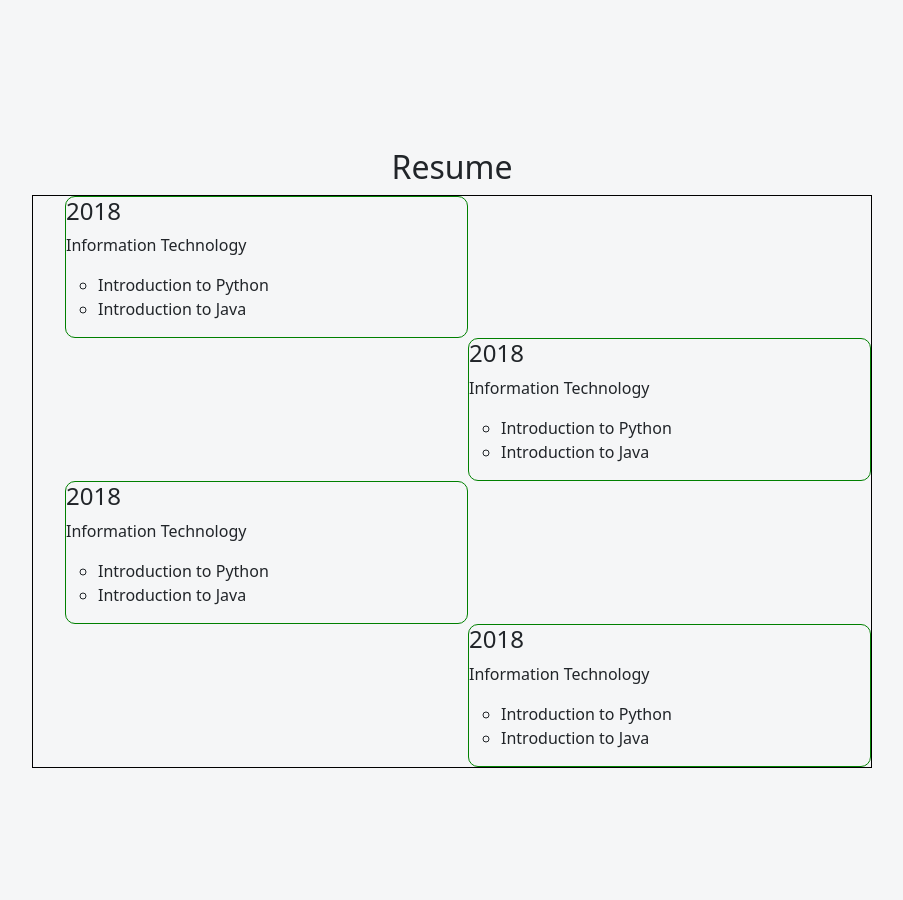
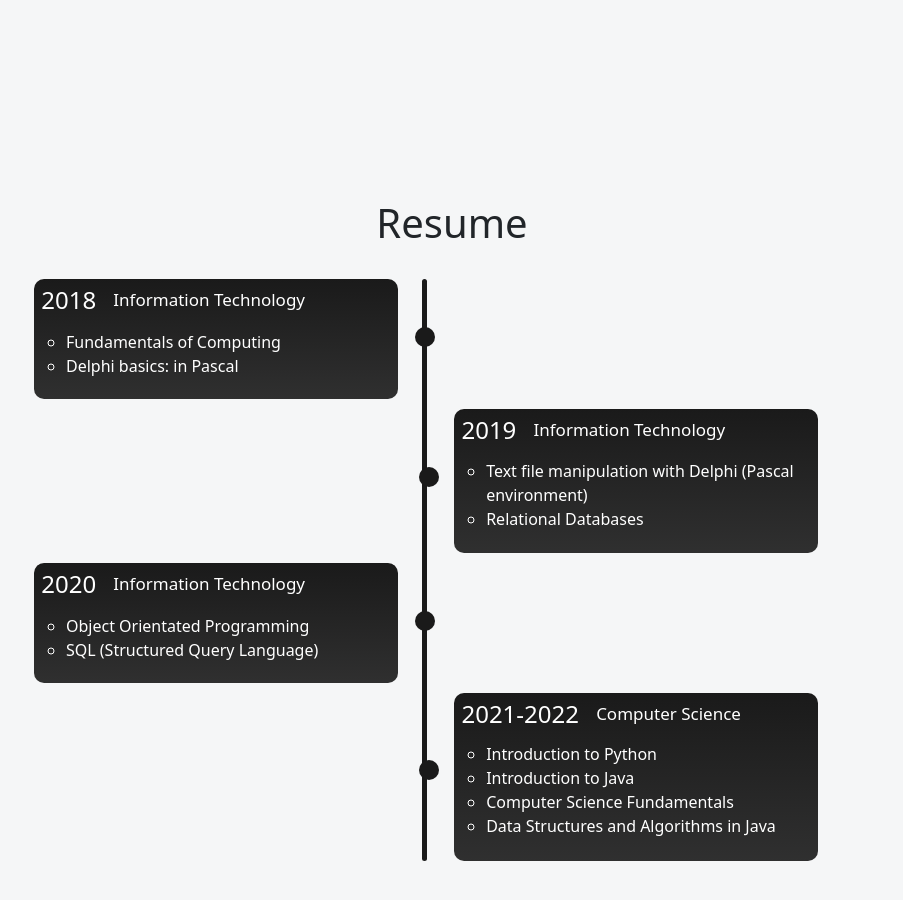
Before and after one commit to Lazola2/Portfolio, a plain HTML site: page index.html in a window 1280 px wide. Shown: the part 706-1606 px from the top of the page, without its empty margins (188-1091 px from the left). Before the commit the page ends 1528 px from the top, so only its background shows below. Drawn offline with nearby package versions, Linux system fonts and the light colour scheme.

Commit message:
Added more styling to the resume section

```diff
--- a/index.html
+++ b/index.html
@@ -9,18 +9,21 @@
     <link rel="stylesheet" href="https://cdn.jsdelivr.net/npm/bootstrap@5.2.0/dist/css/bootstrap.min.css"
         integrity="sha384-gH2yIJqKdNHPEq0n4Mqa/HGKIhSkIHeL5AyhkYV8i59U5AR6csBvApHHNl/vI1Bx" crossorigin="anonymous">
     <link rel="stylesheet" href="https://cdn.jsdelivr.net/npm/bootstrap-icons@1.3.0/font/bootstrap-icons.css">
-    <link rel='stylesheet' type='text/css' media='screen' href='style.css'>
+    <link rel='stylesheet' type='text/css' media='screen' href='styles/style.css'>
 </head>
 
 <body>
     <!-- header -->
     <header>
         <a href="#home">
-            <i class="bi bi-code-slash"></i>
+            <div class="logo">
+                <i class="bi bi-code-slash"></i>
+                <h3>Coder</h3>
+            </div>
         </a>
         <nav class="menu">
             <ul class="menu-list">
-                <li><a href="#home">Home</a></li>|
+                <li><a href="#">Home</a></li>|
                 <li><a href="#resume">Resume</a></li>|
                 <li><a href="#projects">Projects</a></li>|
                 <li><a href="#contact">Contact</a></li>
@@ -51,42 +54,52 @@
             <div id="resume-holder">
                 <ul id="lists">
                     <li class="item">
-                        <h4 class="date">2018</h4>
-                        <p class="title">Information Technology</p>
+                        <div class="item-header">
+                            <h4 class="date">2018</h4>
+                            <p class="title">Information Technology</p>
+                        </div>
                         <p class="content">
-                            <ul>
-                                <li>Introduction to Python</li>
-                                <li>Introduction to Java</li>
+                            <ul id="content-lists">
+                                <li>Fundamentals of Computing</li>
+                                <li>Delphi basics: in Pascal</li>
                             </ul>
                         </p>
                     </li>
                     <li class="item">
-                        <h4 class="date">2018</h4>
-                        <p class="title">Information Technology</p>
+                        <div class="item-header">
+                            <h4 class="date">2019</h4>
+                            <p class="title">Information Technology</p>
+                        </div>
                         <p class="content">
-                            <ul>
-                                <li>Introduction to Python</li>
-                                <li>Introduction to Java</li>
+                            <ul id="content-lists">
+                                <li>Text file manipulation with Delphi (Pascal environment)</li>
+                                <li>Relational Databases</li>
                             </ul>
                         </p>
                     </li>
                     <li class="item">
-                        <h4 class="date">2018</h4>
-                        <p class="title">Information Technology</p>
+                        <div class="item-header">
+                            <h4 class="date">2020</h4>
+                            <p class="title">Information Technology</p>
+                        </div>
                         <p class="content">
-                            <ul>
-                                <li>Introduction to Python</li>
-                                <li>Introduction to Java</li>
+                            <ul id="content-lists">
+                                <li>Object Orientated Programming</li>
+                                <li>SQL (Structured Query Language)</li>
                             </ul>
                         </p>
                     </li>
                     <li class="item">
-                        <h4 class="date">2018</h4>
-                        <p class="title">Information Technology</p>
+                        <div class="item-header">
+                            <h4 class="date">2021-2022</h4>
+                            <p class="title">Computer Science</p>
+                        </div>
                         <p class="content">
-                            <ul>
+                            <ul id="content-lists">
                                 <li>Introduction to Python</li>
                                 <li>Introduction to Java</li>
+                                <li>Computer Science Fundamentals</li>
+                                <li>Data Structures and Algorithms in Java</li>
                             </ul>
                         </p>
                     </li>
--- a/style.css
+++ /dev/null
@@ -1,159 +0,0 @@
-* {
-    padding: 0;
-    margin: 0;
-    box-sizing: border-box;
-    /* overflow-y: hidden; */
-}
-
-a {
-    text-decoration: none;
-    color: black;
-}
-
-body {
-    height: 100vh;
-    width: 100vw;
-    background-color: rgb(245,246,247);
-    display: flex;
-    flex-direction: column;
-    box-sizing: border-box;
-}
-
-header {
-    display: flex;
-    height: 9vh;
-    justify-content: space-between;
-    align-items: center;
-    width: 100%;
-    padding: 0 40px;
-    position: fixed;
-    z-index: 1;
-    background-color: rgb(245,246,247);
-}
-
-header i {
-    font-size: 30px;
-    padding: 0;
-    height: 60px;
-}
-
-header .menu .menu-list {
-    display: flex;
-    height: 60px;
-    position: initial;
-    align-items: center;
-    padding-top: 10px;
-}
-
-.menu .menu-list li {
-    list-style: none;
-    margin:0 2vw;
-}
-
-.menu-list li a {
-    text-decoration: none;
-    color: #000;
-}
-
-/* styling main content */
-main {
-    height: 100%;
-    width: 100%;
-    position: relative;
-    padding-top: 9vh;
-    box-sizing: border-box;
-    /* display: flex;
-    flex-direction: column; */
-    /* overflow: hidden; */
-}
-
-#home {
-    padding: 80px 10%;
-    display: flex;
-    flex-direction: column;
-    align-items: center;
-    justify-content: center;
-    height: 100%;
-}
-
-#home h2 {
-    text-align: center;
-    font-size: 50px;
-}
-
-#home .content {
-    display: flex;
-    padding: 40px;
-}
-
-.content img {
-    height: 300px;
-    width: 300px;
-    border-radius: 50%;
-    margin-right: 30px;
-}
-
-.home-paragraph span {
-    font-size: 50px;
-    text-align: center;
-}
-
-.paragraph-title {
-    font-size: 70px;
-    margin-bottom: 20px;
-}
-
-#home #btn-more {
-    margin-top: 20px;
-    height: 50px;
-    width: 20%;
-    font-size: 20px;
-    background-color: rgb(26, 26, 26);
-    border-radius: 10px;
-    color: #fff;
-    border: none;
-}
-
-/* styling section resume */
-#resume {
-    height: 100%;
-    width: 100%;
-    padding: 20px 40px;
-    display: flex;
-    align-items: center;
-    justify-content: center;
-    flex-direction: column;
-}
-
-#resume #resume-holder {
-    border: 1px solid black;
-    width: 70%;
-}
-
-#resume #resume-holder::before
-
-#resume-holder #lists {
-    content:'';
-    width: 100%;
-    border: 1px solid red;
-    height: 100%;
-    width: 3px;
-    position: absolute;
-}
-
-#lists .item {
-    width: 50%;
-    border: 1px solid green;
-    border-radius: 10px;
-    list-style: none;
-}
-
-#lists .item:nth-child(odd){
-    float: left;
-    clear: right;
-}
-
-#lists .item:nth-child(even){
-    float:right;
-    clear: left;
-}
--- /dev/null
+++ b/styles/style.css
@@ -0,0 +1,256 @@
+:root {
+    --theme-color: rgb(26, 26, 26);
+}
+
+* {
+    padding: 0;
+    margin: 0;
+    box-sizing: border-box;
+}
+
+a {
+    text-decoration: none;
+    color: black;
+}
+
+body {
+    height: 100vh;
+    width: 100vw;
+    background-color: rgb(245,246,247);
+    display: flex;
+    flex-direction: column;
+    box-sizing: border-box;
+    overflow-y: hidden;
+}
+
+header {
+    display: flex;
+    height: 9vh;
+    justify-content: space-between;
+    align-items: center;
+    width: 100%;
+    padding: 0 40px;
+    position: fixed;
+    z-index: 1;
+    background-color: rgb(245,246,247);
+    margin-bottom: 11vh;
+}
+
+header i {
+    font-size: 30px;
+    padding: 0;
+    height: 60px;
+}
+
+.logo {
+    display: flex;
+    align-items: center;
+    gap: 10px;
+}
+
+.logo h3 {
+    font-weight: 400;
+}
+
+header .menu .menu-list {
+    display: flex;
+    height: 60px;
+    position: initial;
+    align-items: center;
+    padding-top: 10px;
+}
+
+.menu .menu-list li {
+    list-style: none;
+    margin:0 2vw;
+}
+
+.menu-list li a {
+    text-decoration: none;
+    color: #000;
+}
+
+/* styling main content */
+main {
+    height: 100vh;
+    width: 100%;
+    position: relative;
+    padding-top: 9vh;
+    box-sizing: border-box;
+}
+
+#home {
+    padding: 80px 10%;
+    display: flex;
+    flex-direction: column;
+    align-items: center;
+    justify-content: center;
+    height: 100%;
+    margin-bottom: 10vh;
+}
+
+#home h2 {
+    text-align: center;
+    font-size: 50px;
+}
+
+#home .content {
+    display: flex;
+    padding: 40px;
+}
+
+.content img {
+    height: 300px;
+    width: 300px;
+    border-radius: 50%;
+    margin-right: 30px;
+}
+
+.home-paragraph span {
+    font-size: 50px;
+    text-align: center;
+}
+
+.paragraph-title {
+    font-size: 70px;
+    margin-bottom: 20px;
+}
+
+#home #btn-more {
+    margin-top: 20px;
+    height: 50px;
+    width: 20%;
+    font-size: 20px;
+    background-color: var(--theme-color);
+    border-radius: 10px;
+    color: #fff;
+    border: none;
+}
+
+/* styling section resume */
+#resume {
+    height: 100%;
+    margin-top: 9vh;
+    width: 100%;
+    padding: 20px 40px;
+    display: flex;
+    align-items: center;
+    justify-content: center;
+    flex-direction: column;
+}
+
+#resume h2 {
+    font-size: 40px;
+}
+
+#resume #resume-holder {
+    width: 70%;
+    display: flex;
+    flex-direction: column;
+    justify-content: center;
+    align-items: center;
+    margin-top: 2%;
+}
+
+#resume #resume-holder #lists {
+    color: #fff;
+    display: flex;
+    flex-direction: column;
+    list-style: none;
+    gap: 10px;
+    width: 100%;
+    position: relative;
+    left: -30px;
+}
+
+#resume #resume-holder #lists::before {
+    content: '';
+    width: 5px;
+    height: 100%;
+    background-color: var(--theme-color);
+    position: absolute;
+    left: 50%;
+    border-radius: 5px;
+}
+
+#resume #resume-holder #lists .item {
+    background: linear-gradient( var(--theme-color), rgba(26,26,26,.9) );
+    width: 45%;
+    border-radius: 10px;
+    position: relative;
+    color: #fff;
+    box-sizing: border-box;
+}
+
+#content-lists {
+    position: relative;
+    top: -4%;
+}
+
+#content-lists li {
+    font-weight: 100;
+}
+
+#resume #resume-holder #lists .item:hover::before {
+    box-shadow: 0px 0px 5px 2px var(--theme-color);
+}
+
+.item:nth-child(even) {
+    align-self: flex-end;
+    right: 3%;
+}
+
+.item:nth-child(even)::before, .item:nth-child(odd)::before  {
+    content: '';
+    width: 20px;
+    height: 20px;
+    background-color: var(--theme-color);
+    position: absolute;
+    top: 40%;
+    border-radius: 50%;
+}
+
+.item:nth-child(odd)::before {
+    right: -10.25%;
+}
+
+.item:nth-child(even)::before {
+    left: -9.75%;
+}
+
+.item .item-header {
+    display: flex;
+    gap: 2%;
+    margin-top: 10px;
+    padding-left: 2%;
+    align-items: center;
+    height: 30px;
+}
+
+.item-header p {
+    height: 100%;
+    line-height: 38px;
+    position: relative;
+    left: 10px;
+    font-size: 17px;
+}
+
+/* Projects section */
+#projects {
+    height: 91vh;
+    width: 100%;
+    display: flex;
+    align-items: center;
+    justify-content: center;
+    flex-direction: column;
+}
+
+/* Contact section */
+#contact {
+    height: 91vh;
+    width: 100%;
+    display: flex;
+    align-items: center;
+    justify-content: center;
+    flex-direction: column;
+}
```
